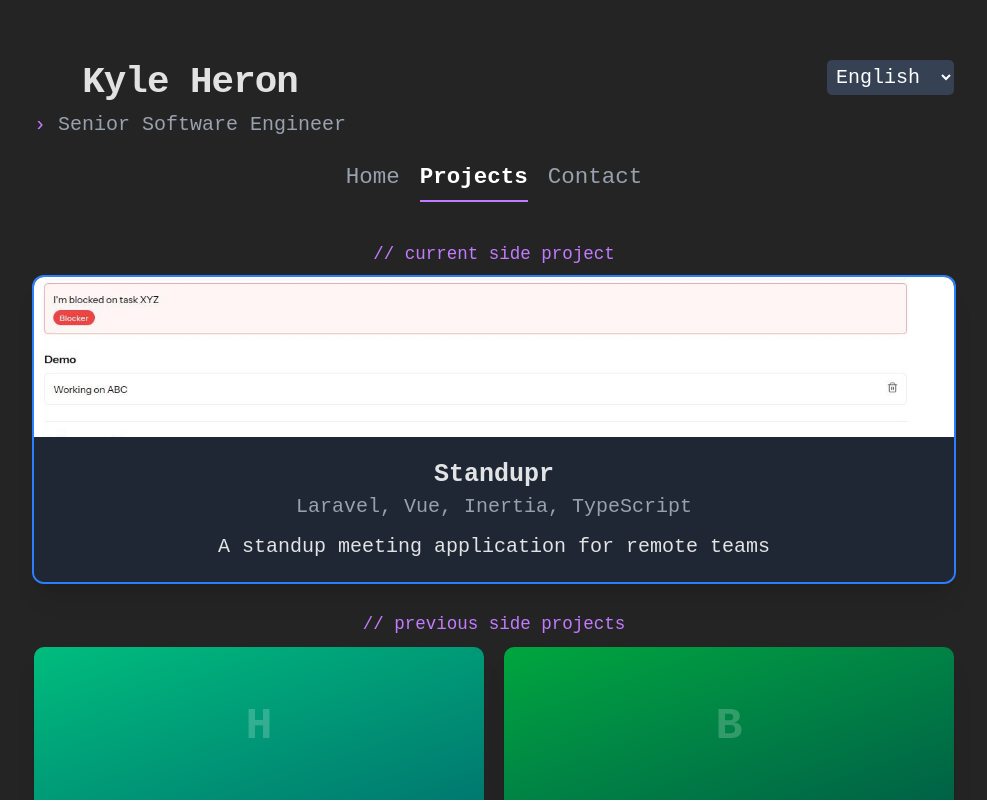
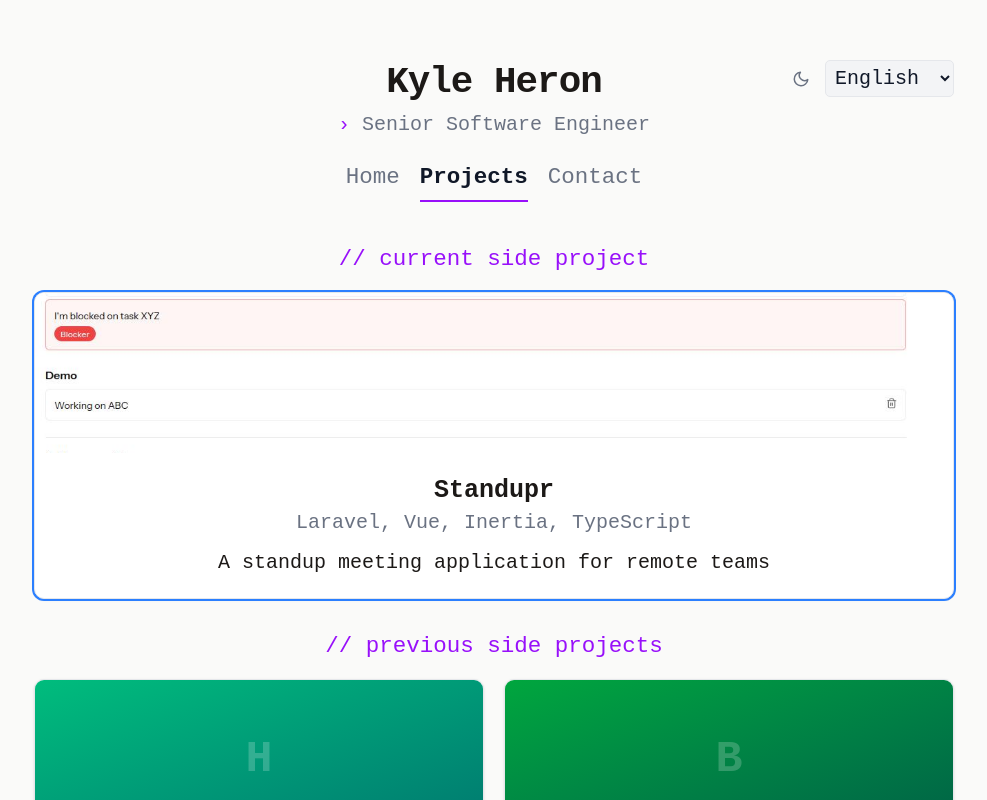
Before and after one commit to kyher/kyher.github.io, a React (Vite) app: page / in a window 1280 px wide. Both pictures are taken after a click on the item "Projects". Shown: the top 800 px of the page, without its empty margins (146-1133 px from the left). Built offline with nearby package versions, Linux system fonts and the light colour scheme.

Commit message:
Add theme toggle and further clean up

```diff
--- a/index.html
+++ b/index.html
@@ -12,6 +12,15 @@
   <meta property="og:description" content="Portfolio of Kyle Heron, a senior software engineer experienced in Laravel, Vue, React, TypeScript, and more." />
   <meta property="og:type" content="website" />
   <meta property="og:url" content="https://kyher.github.io" />
+  <script>
+    (function () {
+      const stored = localStorage.getItem('theme');
+      const prefersDark = window.matchMedia('(prefers-color-scheme: dark)').matches;
+      if (stored === 'dark' || (!stored && prefersDark)) {
+        document.documentElement.classList.add('dark');
+      }
+    })();
+  </script>
 </head>
 
 <body>
--- a/src/App.tsx
+++ b/src/App.tsx
@@ -1,9 +1,10 @@
-import { useState } from "react";
+import { useEffect, useState } from "react";
 import "./App.css";
 import { TABS } from "./helpers/consts";
 import AppSection from "./components/AppSection";
 import NavItem from "./components/NavItem";
 import ProjectTile from "./components/ProjectTile";
+import ThemeToggle from "./components/ThemeToggle";
 import { useTranslation } from "react-i18next";
 import LanguageSelect from "./components/LanguageSelect";
 
@@ -22,17 +23,35 @@ const skills = [
 
 function App() {
   const [activeTab, setActiveTab] = useState(TABS.HOME);
+  const [isDark, setIsDark] = useState(() =>
+    document.documentElement.classList.contains("dark"),
+  );
   const { t } = useTranslation();
+
+  useEffect(() => {
+    if (isDark) {
+      document.documentElement.classList.add("dark");
+      localStorage.setItem("theme", "dark");
+    } else {
+      document.documentElement.classList.remove("dark");
+      localStorage.setItem("theme", "light");
+    }
+  }, [isDark]);
+
   return (
     <main className="max-w-3xl m-auto p-4">
-      <div className="flex items-start justify-between mb-2">
-        <div>
+      <div className="relative flex justify-center mb-2">
+        <div className="text-center">
           <h1 className="text-3xl font-bold tracking-tight">Kyle Heron</h1>
-          <p className="text-gray-400 text-base mt-1">
-            <span className="text-purple-400">›</span> Senior Software Engineer
+          <p className="text-gray-500 dark:text-gray-400 text-base mt-1">
+            <span className="text-purple-600 dark:text-purple-400">›</span>{" "}
+            Senior Software Engineer
           </p>
         </div>
-        <LanguageSelect />
+        <div className="absolute right-0 top-0 flex items-center gap-2">
+          <ThemeToggle isDark={isDark} onToggle={() => setIsDark(!isDark)} />
+          <LanguageSelect />
+        </div>
       </div>
       <nav>
         <ul className="flex gap-4 mt-4 justify-center">
@@ -60,21 +79,21 @@ function App() {
             <img
               src="profile.jpg"
               alt="Profile image of Kyle Heron"
-              className="rounded-xl w-64 m-auto my-4 hover:scale-105 transition-transform ring-1 ring-gray-600"
+              className="rounded-xl w-64 m-auto my-4 hover:scale-105 transition-transform ring-1 ring-gray-300 dark:ring-gray-600"
             />
-            <h2 className="text-purple-400 text-sm mb-2">
+            <h2 className="text-purple-600 dark:text-purple-400 text-lg mb-3">
               {t("profile.title")}
             </h2>
             <p>{t("profile.description")}</p>
             <div className="mt-6">
-              <h2 className="text-purple-400 text-sm mb-2">
+              <h2 className="text-purple-600 dark:text-purple-400 text-lg mb-3">
                 {t("skills.title")}
               </h2>
               <div className="flex flex-wrap gap-2 justify-center">
                 {skills.map((skill) => (
                   <span
                     key={skill}
-                    className="text-sm bg-gray-800/60 border border-gray-600 px-3 py-1 rounded-full text-gray-300"
+                    className="text-sm bg-gray-100 border border-gray-300 px-3 py-1 rounded-full text-gray-700 dark:bg-gray-800/60 dark:border-gray-600 dark:text-gray-300"
                   >
                     {skill}
                   </span>
@@ -106,7 +125,7 @@ function App() {
         {activeTab === TABS.PROJECTS && (
           <AppSection>
             <div className="my-6">
-              <h2 className="text-purple-400 text-sm mb-2">
+              <h2 className="text-purple-600 dark:text-purple-400 text-lg mb-3">
                 {t("projects.currentTitle")}
               </h2>
               <ProjectTile
@@ -120,7 +139,7 @@ function App() {
               />
             </div>
             <div className="my-6">
-              <h2 className="text-purple-400 text-sm mb-2">
+              <h2 className="text-purple-600 dark:text-purple-400 text-lg mb-3">
                 {t("projects.otherTitle")}
               </h2>
               <div className="grid grid-cols-1 sm:grid-cols-2 gap-4">
--- a/src/components/LanguageSelect.tsx
+++ b/src/components/LanguageSelect.tsx
@@ -5,7 +5,7 @@ export default function LanguageSelect() {
 
   return (
     <select
-      className="bg-gray-700 text-white rounded p-1 mb-4 hover:cursor-pointer"
+      className="bg-gray-100 text-gray-900 border border-gray-200 dark:bg-gray-700 dark:text-white dark:border-transparent rounded p-1 hover:cursor-pointer"
       onChange={(e) => {
         i18n.changeLanguage(e.target.value);
       }}
--- a/src/components/NavItem.tsx
+++ b/src/components/NavItem.tsx
@@ -11,8 +11,8 @@ export default function NavItem({
     <li
       className={`text-lg cursor-pointer pb-1 transition-colors border-b-2 ${
         isActive
-          ? "border-purple-400 text-white font-semibold"
-          : "border-transparent text-gray-400 hover:text-purple-300"
+          ? "border-purple-600 dark:border-purple-400 text-gray-900 dark:text-white font-semibold"
+          : "border-transparent text-gray-500 hover:text-purple-600 dark:text-gray-400 dark:hover:text-purple-300"
       }`}
       onClick={onClick}
     >
--- a/src/components/ProjectTile.tsx
+++ b/src/components/ProjectTile.tsx
@@ -17,7 +17,7 @@ export default function ProjectTile({
 }) {
   return (
     <div
-      className={`flex flex-col rounded-lg shadow-xl hover:scale-105 bg-gray-800/80 transition-transform overflow-hidden ${highlight ? "ring-2 ring-blue-500" : ""}`}
+      className={`flex flex-col rounded-lg shadow-sm dark:shadow-xl hover:scale-105 bg-white border border-gray-200 dark:bg-gray-800/80 dark:border-transparent transition-transform overflow-hidden ${highlight ? "ring-2 ring-blue-500" : ""}`}
     >
       {image ? (
         <img src={image} alt={`${name} screenshot`} className="w-full h-32 object-cover" />
@@ -35,7 +35,7 @@ export default function ProjectTile({
         >
           {name}
         </a>
-        <p className="text-gray-400 mb-2">{stack}</p>
+        <p className="text-gray-500 dark:text-gray-400 mb-2">{stack}</p>
         <p>{description}</p>
       </div>
     </div>
--- /dev/null
+++ b/src/components/ThemeToggle.tsx
@@ -0,0 +1,26 @@
+export default function ThemeToggle({
+  isDark,
+  onToggle,
+}: {
+  isDark: boolean;
+  onToggle: () => void;
+}) {
+  return (
+    <button
+      onClick={onToggle}
+      className="p-1 text-gray-500 hover:text-gray-800 dark:text-gray-400 dark:hover:text-gray-200 transition-colors"
+      aria-label="Toggle theme"
+    >
+      {isDark ? (
+        <svg xmlns="http://www.w3.org/2000/svg" width="18" height="18" viewBox="0 0 24 24" fill="none" stroke="currentColor" strokeWidth="2" strokeLinecap="round" strokeLinejoin="round">
+          <circle cx="12" cy="12" r="4"/>
+          <path d="M12 2v2M12 20v2M4.93 4.93l1.41 1.41M17.66 17.66l1.41 1.41M2 12h2M20 12h2M6.34 17.66l-1.41 1.41M19.07 4.93l-1.41 1.41"/>
+        </svg>
+      ) : (
+        <svg xmlns="http://www.w3.org/2000/svg" width="18" height="18" viewBox="0 0 24 24" fill="none" stroke="currentColor" strokeWidth="2" strokeLinecap="round" strokeLinejoin="round">
+          <path d="M21 12.79A9 9 0 1 1 11.21 3 7 7 0 0 0 21 12.79z"/>
+        </svg>
+      )}
+    </button>
+  );
+}
--- a/src/index.css
+++ b/src/index.css
@@ -1,4 +1,6 @@
 @import "tailwindcss";
+
+@custom-variant dark (&:where(.dark, .dark *));
 
 :root {
   font-family: monospace;
@@ -6,14 +8,20 @@
   line-height: 1.5;
   font-weight: 400;
 
-  color-scheme: light dark;
-  color: rgba(255, 255, 255, 0.87);
-  background-color: #242424;
+  color-scheme: light;
+  color: #1c1917;
+  background-color: #fafaf9;
 
   font-synthesis: none;
   text-rendering: optimizeLegibility;
   -webkit-font-smoothing: antialiased;
   -moz-osx-font-smoothing: grayscale;
+}
+
+.dark {
+  color-scheme: dark;
+  color: rgba(255, 255, 255, 0.87);
+  background-color: #242424;
 }
 
 @keyframes fadeIn {
```
